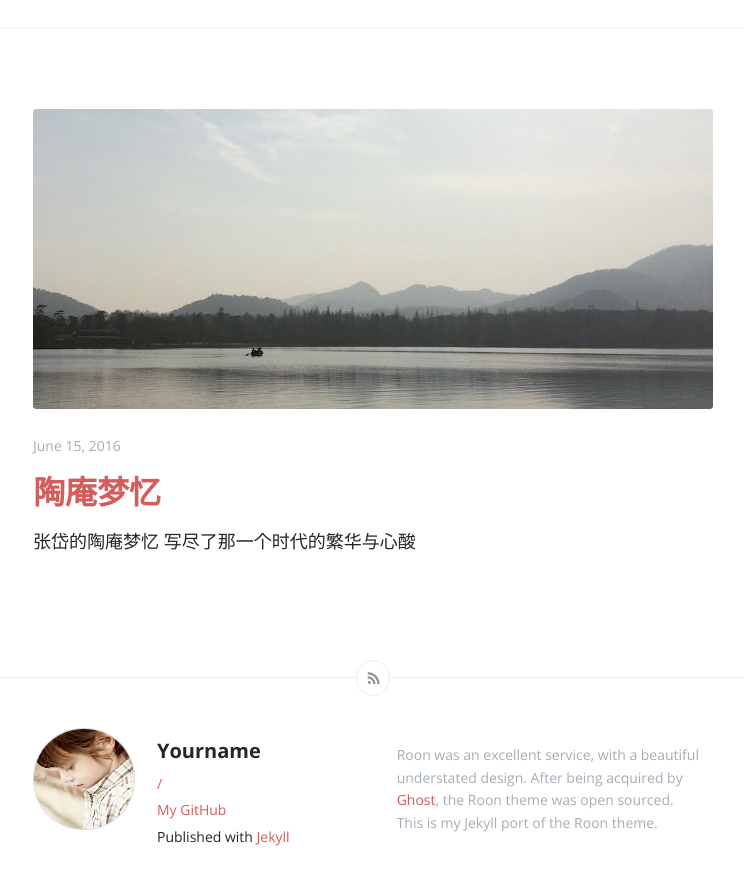
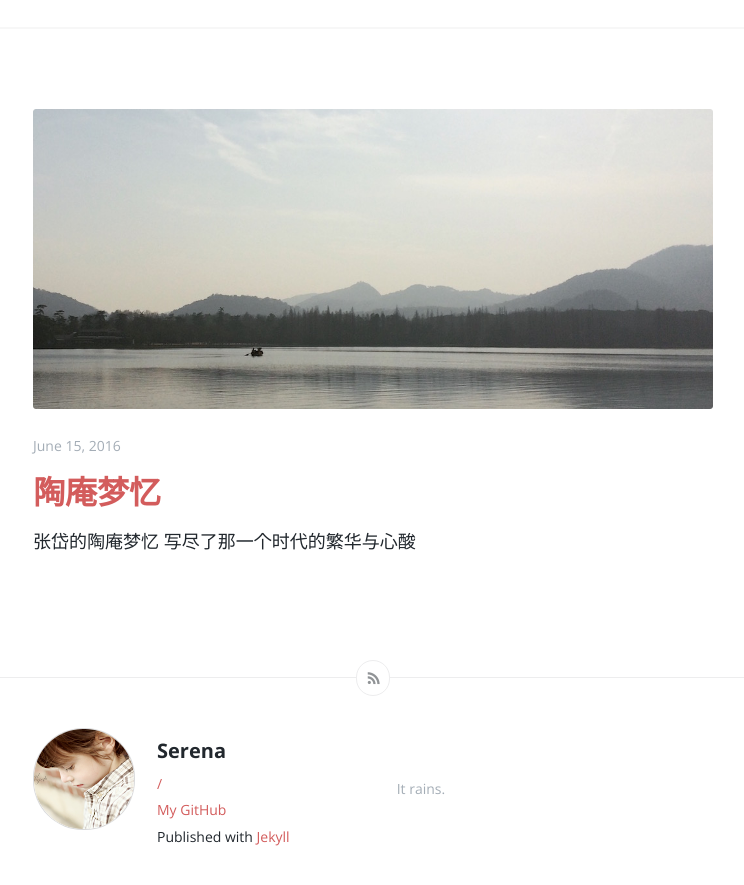
Before and after one commit to serena333/serena333.github.io, a Jekyll site: the page built from index.html, in a window 1280 px wide and 900 px high, scrolled down 1322 px. Shown: the top 885 px of the window, without its empty margins (267-1011 px from the left). Built offline with Jekyll 4.4.1, drawn with Linux system fonts in a browser that asks for light colours; the list of posts is cut into pages by our own code.

Commit message:
update info

```diff
--- a/_config.yml
+++ b/_config.yml
@@ -1,20 +1,18 @@
 # Site settings
-title:            "Stardust" # 添加博客标题
-author:           Yourname # 添加你的名字
+title:            "Rainhill" # 添加博客标题
+author:           Serena # 添加你的名字
 logo:             logo.png # 添加博客 Logo
 avatar:           avatar.png # 添加你的头像
 favicon:          favicon.ico # 添加用于显示于浏览器 Tab 上的博客图标
-email:            your-email@domain.com
+email:            gxyserena@gmail.com
 description: >    # 主题简介，可改为博客描述
-  Roon was an excellent service, with a beautiful understated design. After
-  being acquired by <a href='https://ghost.org'>Ghost</a>, the Roon theme was
-  open sourced.<br> This is my Jekyll port of the Roon theme.
+  It rains.
 
 url:              "/" # 添加域名（不需要 http:// 前缀），或使用「/」作为博客根链接，
 baseurl:          "" # the subpath of your site, e.g. /blog/
 
 twitter:          # 添加你的 Twitter 用户名
-github:           # 添加你的 GitHub 用户名
+github:           serena333 # 添加你的 GitHub 用户名
 disqus:           # 添加你的 Disqus 评论工具站点名
 
 permalink:        pretty
```
Also changed, not shown: images/cover.jpg (added), images/favicon.ico, images/logo.png.
